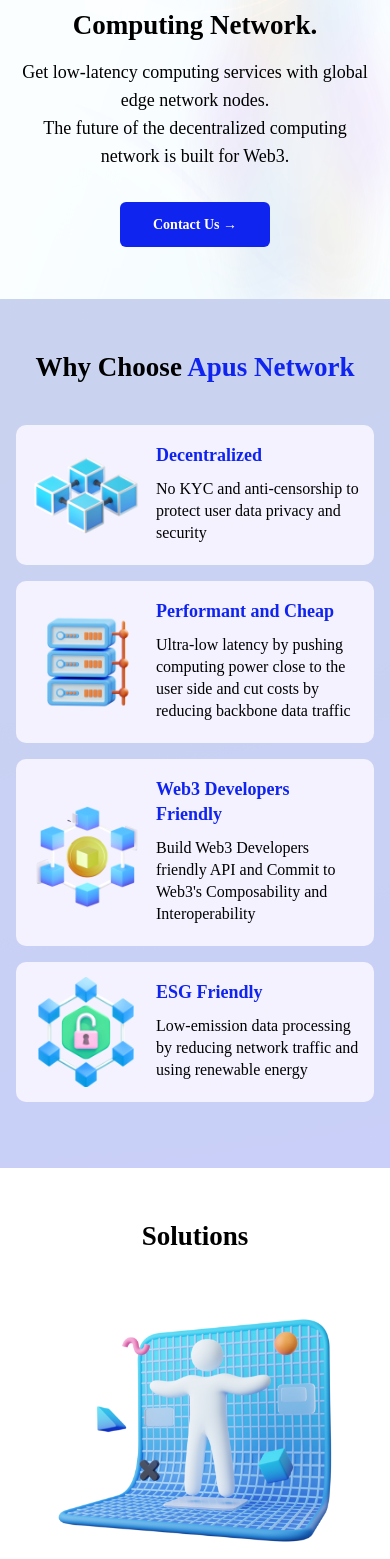
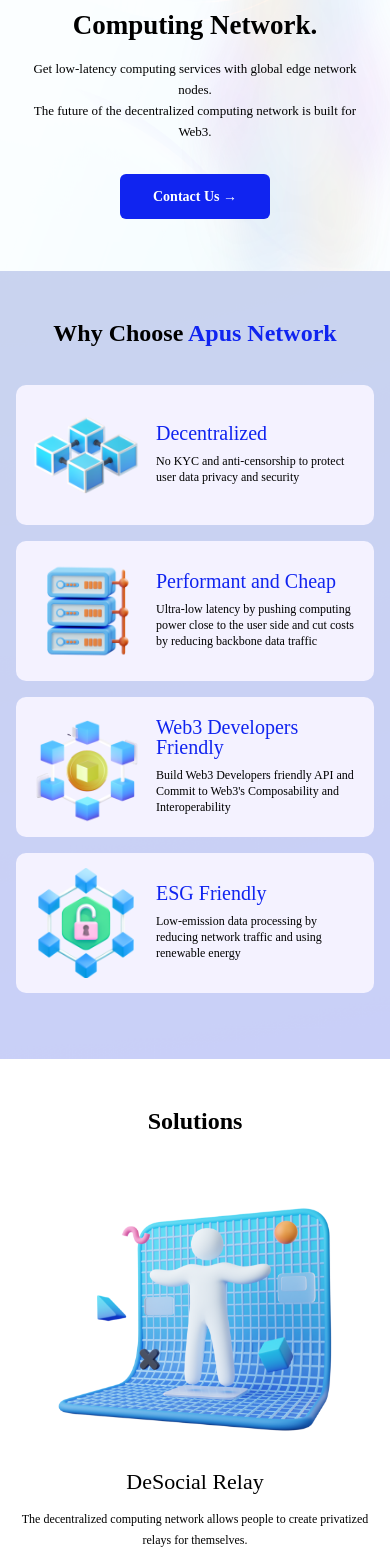
Before and after one commit to luchenqun/apus-website, a Vue app: page / in a window 390 px wide. Shown: the part 149-1708 px from the top of the page. Built offline with nearby package versions, Linux system fonts and the light colour scheme.

Commit message:
update mobile font-size

```diff
--- a/src/utils/data.js
+++ b/src/utils/data.js
@@ -60,7 +60,7 @@
     src: s2,
   },
   {
-    title: "dVPN",
+    title: "DVPN",
     desc: "The decentralized edge computing infrastructure to combine network security and build Web 3.0 infrastructure and ecosystem for users.",
     src: s3,
   },
--- a/src/views/HomeView.vue
+++ b/src/views/HomeView.vue
@@ -5,9 +5,9 @@
         <!-- <div class="mobile-image">
           <img src="@/assets/images/network.png" />
         </div> -->
-        <div class="title" style="margin-bottom:15px;">A Global Decentralized Computing Network.</div>
-        <div class="desc">Get low-latency computing services with global edge network nodes.</div>
-        <div class="desc">The future of the decentralized computing network is built for Web3.</div>
+        <div class="title" style="margin-bottom:15px;font-size:27px;line-height:36px;font-weight:600">A Global Decentralized Computing Network.</div>
+        <div class="desc" style="font-size:13px;line-height:21px;font-weight:400">Get low-latency computing services with global edge network nodes.</div>
+        <div class="desc" style="font-size:13px;line-height:21px;font-weight:400">The future of the decentralized computing network is built for Web3.</div>
         <div class="contract">
           <a href="#contact"> Contact Us → </a>
         </div>
@@ -32,7 +32,7 @@
 
   <div id="why" class="why-section section">
     <div v-if="apus.mobile" class="mobile" style="padding-bottom: 50px;">
-      <div class="title" style="margin: 50px 0px 40px">Why Choose <span class="blue">Apus Network</span></div>
+      <div class="title" style="margin: 50px 0px 40px;font-size:24px;line-height:24px;font-weight:600">Why Choose <span class="blue">Apus Network</span></div>
       <el-row :gutter="32">
         <el-col :xs="24" :sm="24" :md="24" :lg="24" :xl="24" v-for="item in reasons" :key="item.title" style="padding: 0px 32px 16px 32px;">
           <div class="why-apus">
@@ -40,8 +40,8 @@
               <img :src="item.src" />
             </div>
             <div class="right">
-              <div class="title">{{ item.title }}</div>
-              <div class="desc">{{ item.desc }}</div>
+              <div class="title" style="font-size:20px;line-height:20px;font-weight:500">{{ item.title }}</div>
+              <div class="desc" style="font-size:12px;line-height:16px;font-weight:400">{{ item.desc }}</div>
             </div>
           </div>
         </el-col>
@@ -63,11 +63,11 @@
 
   <div id="solution" class="solution-section section">
     <div v-if="apus.mobile" class="mobile">
-      <div class="title" style="margin: 50px 0px 20px">Solutions</div>
+      <div class="title" style="font-size:24px;line-height:24px;font-weight:600;margin: 50px 0px 0px">Solutions</div>
       <div class="solution" v-for="item in solutions" :key="item.title">
         <img :src="item.src" />
-        <div class="title">{{ item.title }}</div>
-        <div class="desc">{{ item.desc }}</div>
+        <div class="title" style="font-size:22px;line-height:22px;font-weight:500;">{{ item.title }}</div>
+        <div class="desc" style="font-size:12px;line-height:21px;font-weight:400;margin-top:16px;">{{ item.desc }}</div>
       </div>
       <div style="margin-bottom:36px"></div>
     </div>
@@ -105,7 +105,7 @@
 
   <div id="partner" class="partner-section section">
     <div v-if="apus.mobile" class="mobile">
-      <div class="title" style="margin: 50px 0px 40px">Our Partners</div>
+      <div class="title" style="font-size:24px;line-height:24px;font-weight:600;margin: 50px 0px 40px">Our Partners</div>
       <el-row style="margin:0px 12px">
         <el-col :xs="12" :sm="12" :md="12" :lg="12" :xl="12" v-for="item in partners" :key="item.src" style="padding: 8px 0px;">
           <div class="partner-item">
@@ -130,8 +130,8 @@
 
   <div id="roadmap" class="roadmap-section section">
     <div v-if="apus.mobile" class="mobile">
-      <div class="title" style="margin: 50px 0px 10px">Our Roadmap</div>
-      <div class="desc" style="margin: 10px 20px 40px 20px">Take a look at roadmap,showing various stages of mission and upcoming visions.</div>
+      <div class="title" style="font-size:24px;line-height:24px;font-weight:600;margin: 50px 0px 10px">Our Roadmap</div>
+      <div class="desc" style="font-size:12px;line-height:21px;font-weight:400;margin: 10px 20px 40px 20px;">Take a look at roadmap,showing various stages of mission and upcoming visions.</div>
       <el-row>
         <el-col :xs="24" :sm="24" :md="24" :lg="24" :xl="24" v-for="(item, index) in roadmaps" :key="item.year">
           <div class="roadmap-item">
@@ -142,8 +142,9 @@
               <div> <img src="@/assets/images/roadmap_vertical_time.png" /> </div>
             </div>
             <div class="right">
-              <div class="title">{{ item.year }}</div>
-              <div class="desc">{{ item.plan }}</div>
+              <div v-if="index == roadmaps.length - 1" class="title" style="font-size:16px;line-height:16px;font-weight:500;margin-top:-3px;">{{ item.year }}</div>
+              <div v-else class="title" style="font-size:16px;line-height:16px;font-weight:500;margin-top:1px;">{{ item.year }}</div>
+              <div class="desc" style="font-size:12px;line-height:12px;font-weight:500;font-family: PingFangSC-Medium;">{{ item.plan }}</div>
             </div>
           </div>
         </el-col>
@@ -153,7 +154,7 @@
     </div>
     <div v-else :style="{maxWidth: apus.maxWidth}" class="pc">
       <div class="title" style="margin: 80px 0px 40px 0px">Our Roadmap</div>
-      <div class="desc" style="margin: 10px 20px 40px 20px">Take a look at roadmap,showing various stages of mission and upcoming visions.</div>
+      <div class="desc" style="margin: 10px 20px 40px 20px;">Take a look at roadmap,showing various stages of mission and upcoming visions.</div>
       <el-row>
         <el-col :xs="6" :sm="6" :md="6" :lg="6" :xl="6" v-for="item in roadmaps" :key="item.year">
           <div class="roadmap-item">
@@ -169,9 +170,9 @@
   </div>
 
   <div id="contact" class="contact-section section">
-    <div v-if="apus.mobile" class="mobile">
-      <div class="title" style="margin: 50px 0px 40px 0px">Contact</div>
-      <div class="desc" style="margin: 10px 20px 40px 20px">Interested in Apus Netwrok development, running a node, or have any questions? Join the community and get involved! We'd love to meet you.</div>
+    <div v-if="apus.mobile" class="mobile contract-mobile-item">
+      <div class="title" style="font-size:24px;line-height:24px;font-weight:600;margin: 50px 0px 20px 0px">Contact</div>
+      <div class="desc" style="font-size:12px;line-height:21px;font-weight:400;margin: 10px 20px 40px 20px;">Interested in Apus Netwrok development, running a node, or have any questions? Join the community and get involved! We'd love to meet you.</div>
       <el-row style="margin:0px 12px">
         <el-col class="" :xs="12" :sm="12" :md="12" :lg="12" :xl="12" v-for="item in contracts" :key="item.src" style="padding: 8px 0px;">
           <a :href="item.href">
@@ -481,7 +482,7 @@
   }
   .change {
     color: gray;
-    font-size: 14px;
+    font-size: 12px;
     margin-top: 15px;
     text-align: center;
   }
@@ -580,7 +581,7 @@
     color: #000000;
     letter-spacing: 0;
     text-align: center;
-    line-height: 36px;
+    line-height: 42px;
     font-weight: 600;
     margin: 0px 30px;
     .blue {
@@ -589,11 +590,11 @@
   }
   .desc {
     font-family: Poppins-Regular;
-    font-size: 18px;
+    font-size: 13px;
     color: #000000;
     letter-spacing: 0;
     text-align: center;
-    line-height: 28px;
+    line-height: 21px;
     font-weight: 400;
     margin: 0px 20px;
   }
@@ -667,7 +668,7 @@
     img {
       width: 80%;
       height: 80%;
-      margin: 20px 10% 10px 10%;
+      margin: 50px 10% 10px 10%;
     }
     .title {
       font-size: 22px;
@@ -691,7 +692,7 @@
 
   .change {
     color: gray;
-    font-size: 14px;
+    font-size: 12px;
     margin-top: 15px;
   }
   .roadmap-item {
@@ -764,10 +765,10 @@
     .desc {
       margin: 10px 0px;
       font-family: Poppins-Medium;
-      font-size: 15px;
+      font-size: 12px;
       color: rgba(0, 0, 0, 0.6);
       letter-spacing: 0;
-      line-height: 24px;
+      line-height: 12px;
       font-weight: 500;
     }
   }
```
